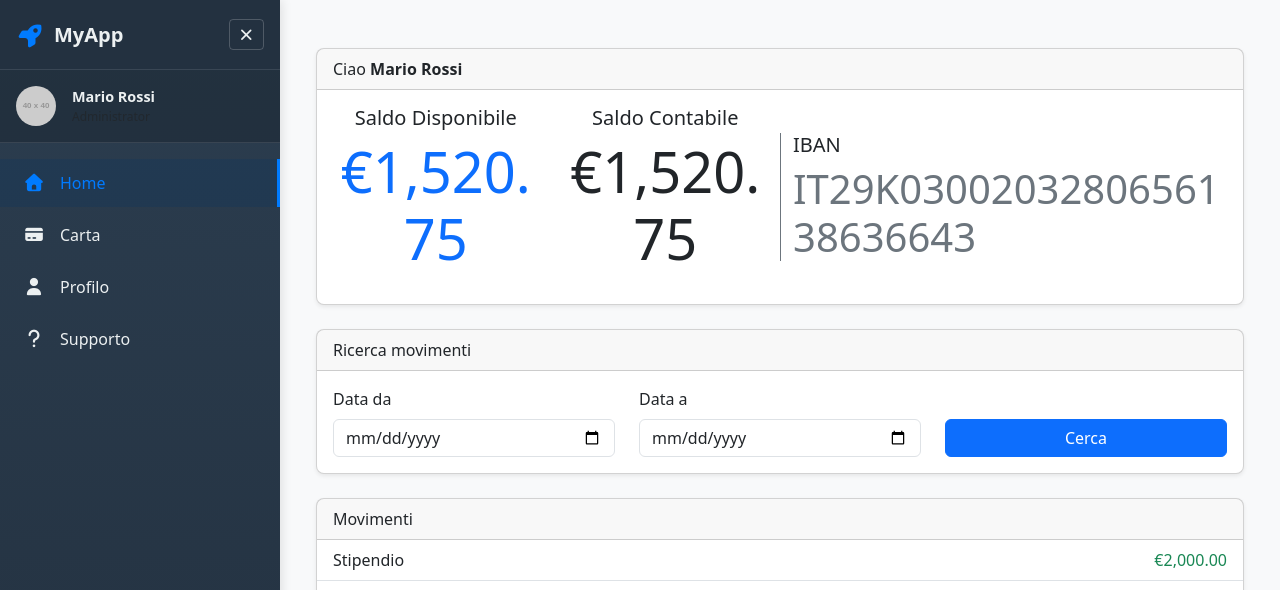
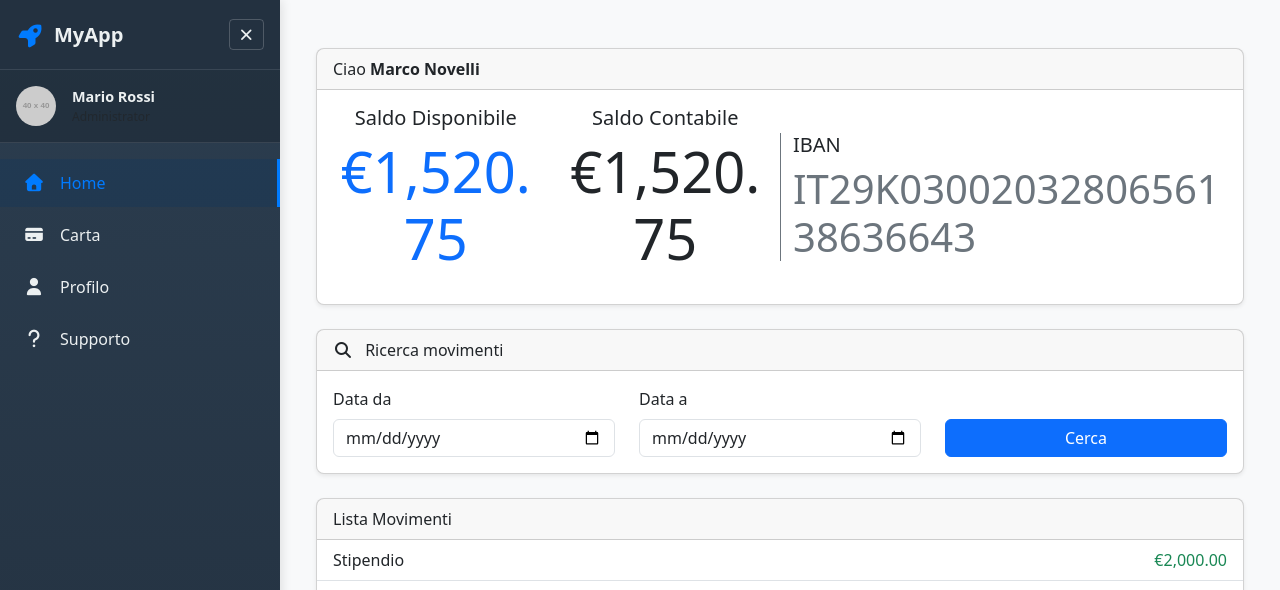
Before and after one commit to NovelliMarco/BankAccountManagement, an Angular app: page /home in a window 1280 px wide. Shown: the top 590 px of the page. Built offline with nearby package versions, Linux system fonts and the light colour scheme.

Commit message:
modifica home

```diff
--- a/src/app/pages/home/home.html
+++ b/src/app/pages/home/home.html
@@ -3,7 +3,7 @@
   <div class="row">
     <div class="col-12">
       <div class="card mb-4 shadow-sm">
-        <div class="card-header">Ciao <b>Mario Rossi</b></div>
+        <div class="card-header">Ciao <b>Marco Novelli</b></div>
         <div class="card-body">
           <div class="row text-center align-items-center">
             <div class="col-3">
@@ -30,7 +30,9 @@
   <div class="row">
     <div class="col-12">
       <div class="card mb-4 shadow-sm">
-        <div class="card-header">Ricerca movimenti</div>
+        <div class="card-header">
+          <i class="fas fa-search me-2"></i> Ricerca movimenti
+        </div>
         <div class="card-body">
           <div class="row align-items-end">
             <!-- Data Da -->
@@ -59,7 +61,7 @@
   <div class="row">
     <div class="mb-4">
       <div class="card shadow-sm">
-        <div class="card-header">Movimenti</div>
+        <div class="card-header">Lista Movimenti</div>
         <ul class="list-group list-group-flush">
           <li *ngFor="let op of operazioni" class="list-group-item d-flex justify-content-between">
             <span>{{ op.descrizione }}</span>
```
